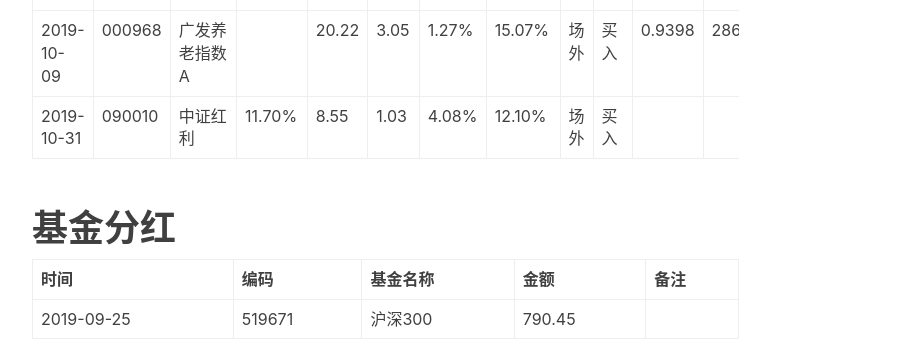
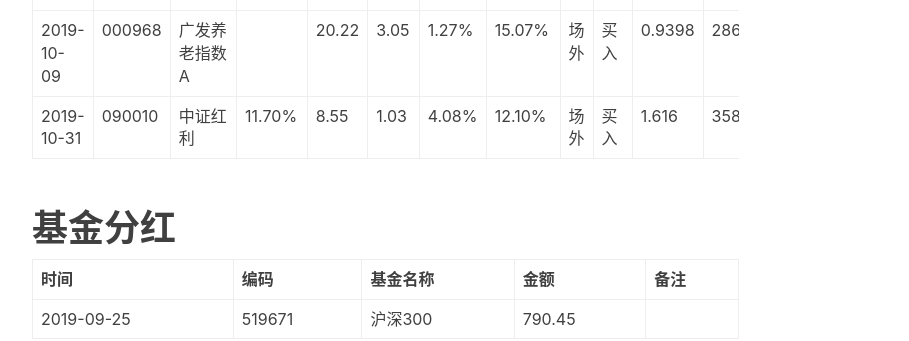
Before and after one commit to shoppingwang/shoppingwang.github.io, a Jekyll site: the page built from _posts/2019-07-02-investment-records.md, in a window 1280 px wide and 900 px high, scrolled down 2887 px. Shown: the part 154-495 px from the top of the window, without its empty margins (233-1142 px from the left). Built offline with Jekyll 4.4.1, drawn with Linux system fonts in a browser that asks for light colours; nearby versions of some CDN libraries; comment, search, counter and statistics services are not loaded.

Commit message:
Investment on 12/05

```diff
--- a/_posts/2019-07-02-investment-records.md
+++ b/_posts/2019-07-02-investment-records.md
@@ -48,7 +48,7 @@
 | 2019-09-25 | 519671 | 沪深300 | 12% | 8.33 | 0.97 | 3.65% | 11.65% | 场外 | 买入 | 1.4327 | 2653.37 |  |
 | 2019-09-25 | 501021 | 香港中小 |  | 11.38 | 1.38 |  | 12.13% | 场外 | 买入 | 1.366 | 1098.12 |  |
 | 2019-10-09 | 000968 | 广发养老指数A |  | 20.22 | 3.05 | 1.27% | 15.07% | 场外 | 买入 | 0.9398 | 2869.98 |  |
-| 2019-10-31 | 090010 | 中证红利 | 11.70% | 8.55 | 1.03 | 4.08% | 12.10% | 场外 | 买入 |  | |  |
+| 2019-10-31 | 090010 | 中证红利 | 11.70% | 8.55 | 1.03 | 4.08% | 12.10% | 场外 | 买入 | 1.616 | 3584.81 |  |
 
 # 基金分红
 
```
